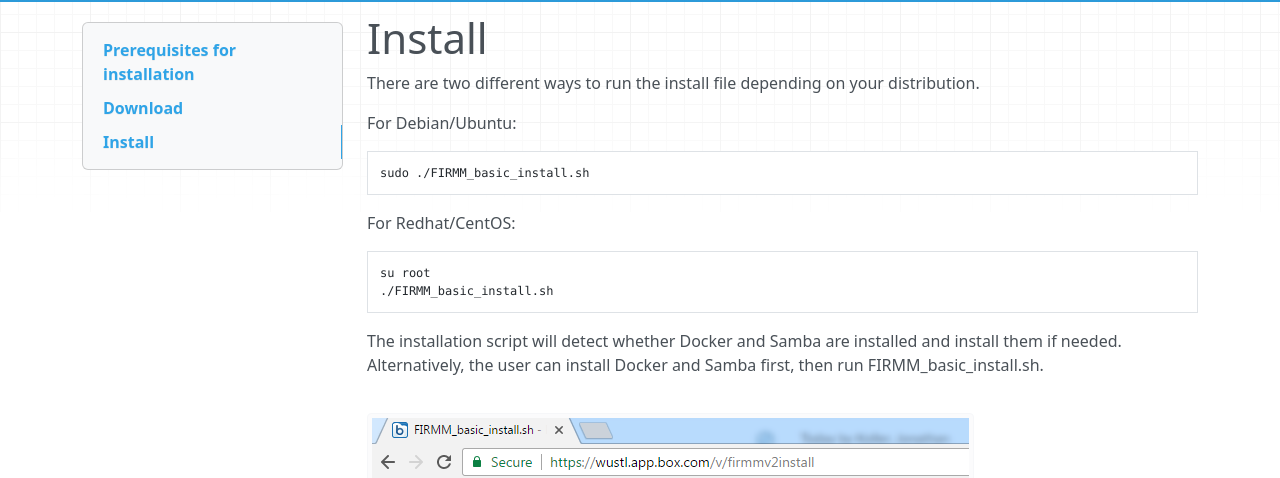
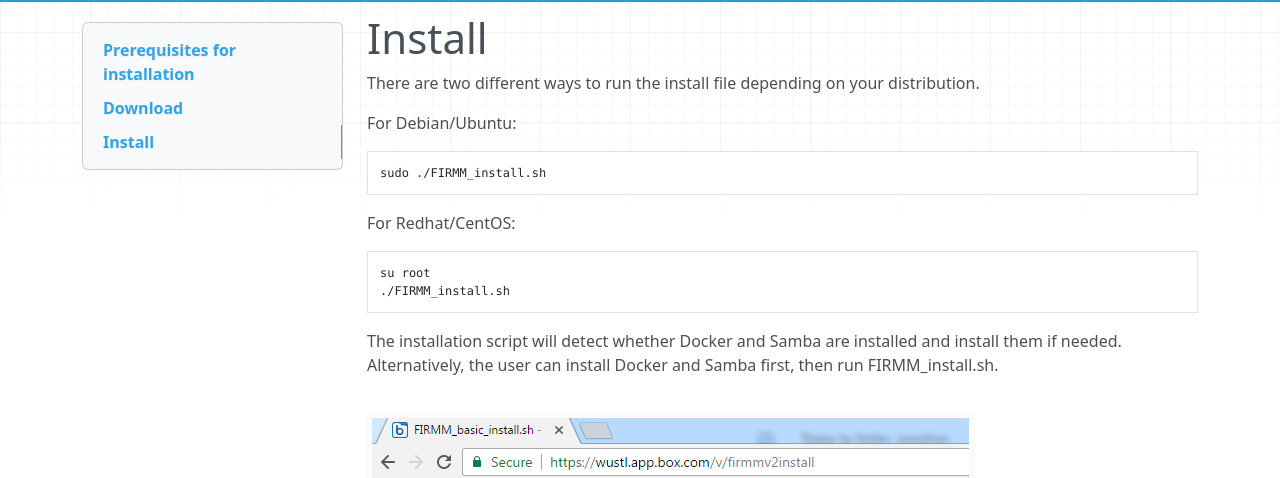
Before and after one commit to FIRMMsoftware/firmm_docs, an MkDocs documentation site: the page built from docs/FIRMM_INSTALLATION.md, in a window 1280 px wide and 900 px high, scrolled down 1368 px. Shown: the part 94-572 px from the top of the window. Built offline with MkDocs 1.6.1, drawn with Linux system fonts in a browser that asks for light colours; nearby versions of some CDN libraries; old or Windows-style settings are respelled for this version of MkDocs.

Commit message:
Rename install script

````diff
--- a/docs/FIRMM_INSTALLATION.md
+++ b/docs/FIRMM_INSTALLATION.md
@@ -55,16 +55,16 @@ There are two different ways to run the install file depending on your distribut
 For Debian/Ubuntu:
 
 ```
-sudo ./FIRMM_basic_install.sh
+sudo ./FIRMM_install.sh
 ```
 
 For Redhat/CentOS:
 
 ```
 su root
-./FIRMM_basic_install.sh
+./FIRMM_install.sh
 ```
 
-The installation script will detect whether Docker and Samba are installed and install them if needed. Alternatively, the user can install Docker and Samba first, then run FIRMM_basic_install.sh.
+The installation script will detect whether Docker and Samba are installed and install them if needed. Alternatively, the user can install Docker and Samba first, then run FIRMM_install.sh.
 
-![FIRMM basic install script](img/basic_install.png)
+![FIRMM install script](img/basic_install.png)
````
